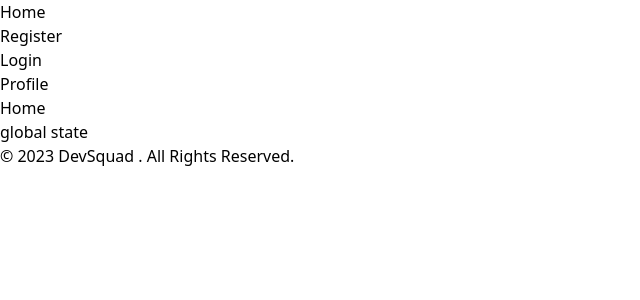
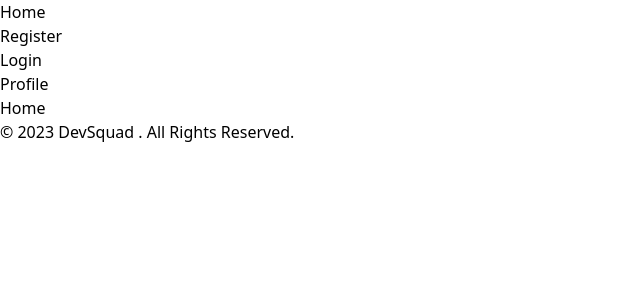
Before and after one commit to FbW-WD-23-D06/spa-useContext, a React (Vite) app: page / in a window 1280 px wide. Shown: the top 300 px of the page, without its empty margins (0-640 px from the left). Built offline with nearby package versions, Linux system fonts and the light colour scheme.

Commit message:
refactor: delete unnecessary code and add darkMode state

```diff
--- a/src/contexts/AppContext.tsx
+++ b/src/contexts/AppContext.tsx
@@ -8,8 +8,8 @@ import {
 } from "react";
 
 type Context = {
-  globalState: string;
-  setGlobalState: Dispatch<SetStateAction<string>>;
+  darkMode: boolean;
+  setDarkMode: Dispatch<SetStateAction<boolean>>;
 };
 
 // Create a new context with the defined type
@@ -27,11 +27,11 @@ export const useAppContext = () => useContext(AppContext);
 // Define the AppContextProvider component
 // The provider is needed just to wrap the components which need to access the global states
 export function AppContextProvider({ children }: { children: ReactNode }) {
-  const [globalState, setGlobalState] = useState("global state");
+  const [darkMode, setDarkMode] = useState(false);
 
   // Render the AppContextProvider component with the global state value and setter
   return (
-    <AppContext.Provider value={{ globalState, setGlobalState }}>
+    <AppContext.Provider value={{ darkMode, setDarkMode }}>
       {children} {/* Render the child components (all wrapped components) */}
     </AppContext.Provider>
   );
--- a/src/pages/Home.tsx
+++ b/src/pages/Home.tsx
@@ -1,11 +1,11 @@
 import { useAppContext } from "@/contexts/AppContext";
 
 export default function Home() {
-  const { globalState } = useAppContext()!; // Get the global state value from the AppContextProvider
+  const { darkMode } = useAppContext()!;
+  console.log("darkMode:", darkMode);
   return (
     <div className="h-full">
       <h1 className="text-center">Home</h1>
-      <p>{globalState}</p> {/* Render the global state value */}
     </div>
   );
 }
--- a/src/pages/Profile.tsx
+++ b/src/pages/Profile.tsx
@@ -1,16 +1,7 @@
-import { useAppContext } from "@/contexts/AppContext";
-
 export default function Profile() {
-  const { setGlobalState } = useAppContext(); // Get the global setState function from the AppContextProvider
   return (
     <div className="h-full">
       <h1 className="text-center">Profile</h1>
-      <button
-        className="text-gray-50 border-b border-gray-100 bg-gray-800 p-1 rounded hover:bg-gray-700"
-        onClick={() => setGlobalState("web dev squad")} // Update the global state value using the setState function from the AppContextProvider
-      >
-        update global state
-      </button>
     </div>
   );
 }
```
